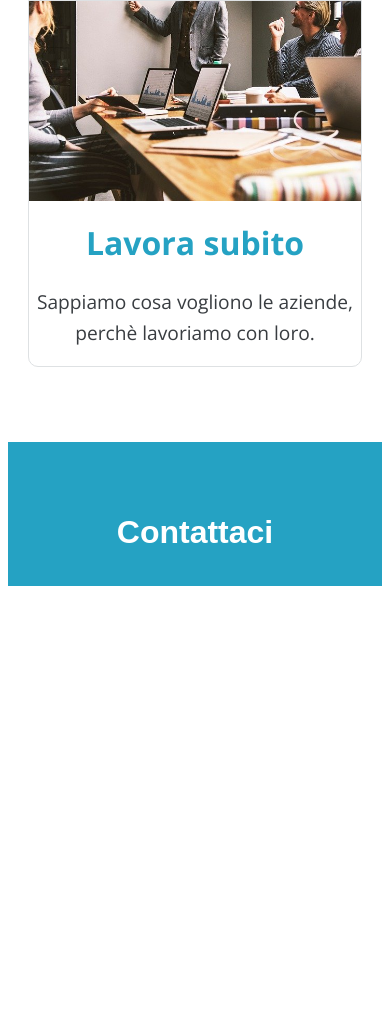
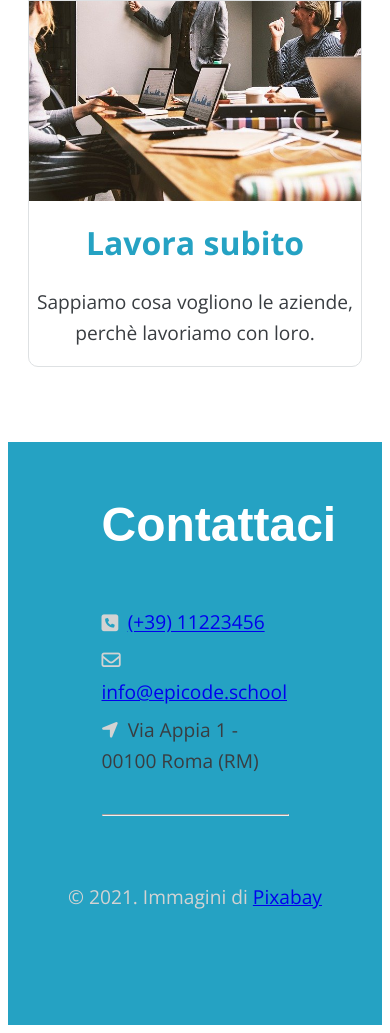
Before and after one commit to GianlucaProjects/progetto-settimana-1, a plain HTML site: page index.html in a window 390 px wide. Shown: the part 2989-4022 px from the top of the page. Before the commit the page ends 3601 px from the top, so only its background shows below. Drawn offline with nearby package versions, Linux system fonts and the light colour scheme.

Commit message:
ultimi commit di versione mobile

```diff
--- a/assets/css/style.css
+++ b/assets/css/style.css
@@ -184,18 +184,38 @@ p {
 }
 
 #benefici #ultimo_div_benefici {
-    margin-bottom:20%;
+    margin-bottom: 20%;
 }
 
 footer {
     background-color: #25a2c3;
 }
 
-footer div h2 {
+footer .centered-div {
+    width: 50%;
+    margin: 0 auto;
+    padding: 20px;
+}
+
+footer .centered-div h2 {
     color: white;
     text-align: center;
-    padding-top: 20%;
-    padding-bottom: 10%;
-    font-weight: 800;
+    font-size: 3rem;
+    padding-bottom: 6%;
+}
 
+footer .symbol {
+    text-align: center;
+    color: lightgrey;
+    margin-right: 5%;
 }
+
+footer #linea {
+    margin-top: 20%;
+    margin-bottom: 10%;
+}
+
+footer #crediti {
+    padding-bottom: 30%;
+    color: lightgray;
+}
--- a/index.html
+++ b/index.html
@@ -21,7 +21,7 @@
         <section id="corso_web_developer">
             <h1>Corso Web Developer</h1>
             <p>Smetti di inseguire i titoli, inizia a lavorare. Mentre tutti vogliono
-            arricchire il CV, tu pensa ad arricchire le tue competenze.</p>
+                arricchire il CV, tu pensa ad arricchire le tue competenze.</p>
             <button type="button">PARTIAMO!</button>
         </section>
         <section id="tutti_ti_cercheranno">
@@ -62,9 +62,15 @@
         </section>
     </main>
     <footer>
-        <div>
+        <div class="centered-div">
             <h2>Contattaci</h2>
+            <p class="fa-solid fa-square-phone symbol"></p><a href="tel:(+39) 11223456">(+39) 11223456</a><br>
+            <p class="fa-regular fa-envelope symbol"></p><a href="mailto:info@epicode.school">info@epicode.school</a><br>
+            <p class="fa-solid fa-location-arrow symbol"></p>Via Appia 1 - 00100 Roma (RM)
+            <hr id="linea">
         </div>
+        <p id="crediti">&copy 2021. Immagini di <a href="https://www.pixabay.com">Pixabay</a></p>
     </footer>
 </body>
+
 </html>
```
